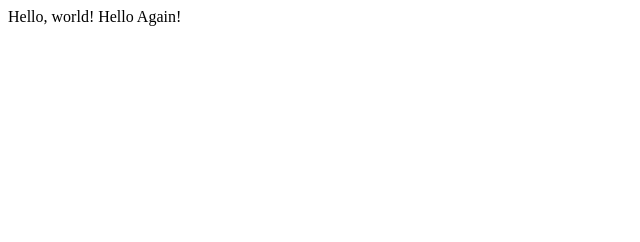
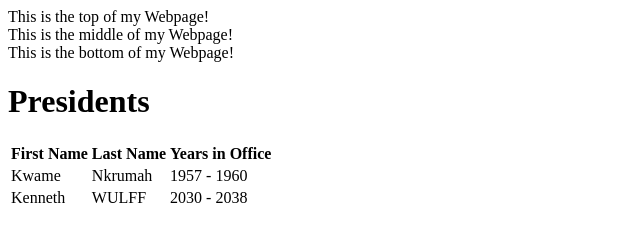
Before and after one commit to mcbeenem/lecture0, a plain HTML site: page index.html in a window 1280 px wide. Shown: the whole page, without its empty margins (0-640 px from the left). Drawn offline with Linux system fonts and the light colour scheme.

Commit message:
first website

```diff
--- a/index.html
+++ b/index.html
@@ -2,8 +2,39 @@
 <html>
   <head>
       <title> My Webpage</title>
+      <link rel="stylesheet" href="styles.css">
   </head>
   <body>
-    Hello, world! Hello Again!
-  </body>
-<//html>
+
+    <div id="top">
+      This is the <span class="name">top</span> of my Webpage!
+    </div>
+
+    <div id="middle">
+      This is the <span class="name">middle</span> of my Webpage!
+    </div>
+    <div id="bottom">
+      This is the <span class="name">bottom</span> of my Webpage!
+    </div>
+
+    <h1>Presidents</h1>
+
+    <table>
+      <tr>
+        <th>First Name</th>
+        <th>Last Name</th>
+        <th>Years in Office</th>
+      </tr>
+
+      <tr>
+        <td>Kwame</td>
+        <td>Nkrumah</td>
+        <td>1957 - 1960</td>
+      </tr>
+      <tr>
+          <td>Kenneth</td>
+          <td>WULFF</td>
+          <td>2030 - 2038</td>
+
+      </tr>
+</html>
```
